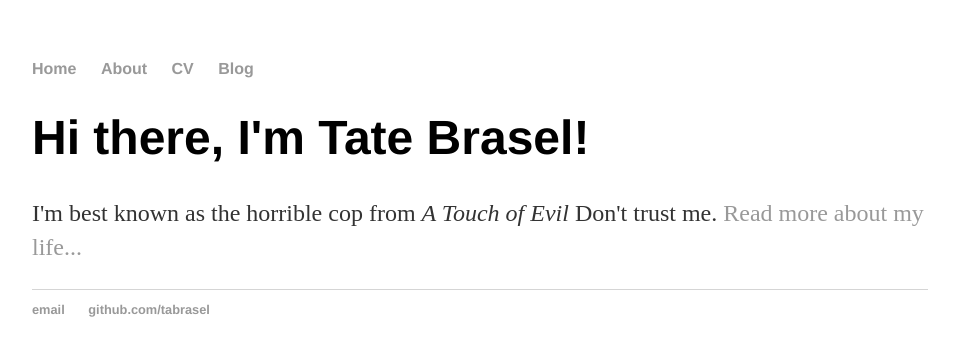
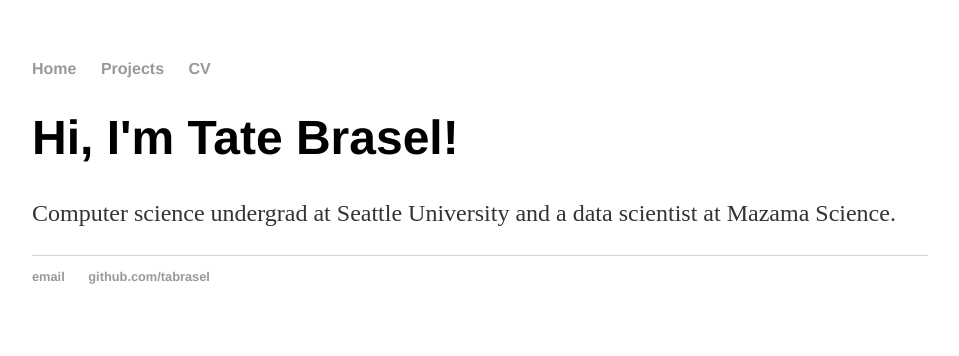
Before and after one commit to tabrasel/tabrasel.github.io, a Jekyll site: the page built from index.html, in a window 1280 px wide. Shown: the top 356 px of the page, without its empty margins (160-1119 px from the left). Built offline with Jekyll 4.4.1, drawn with Linux system fonts in a browser that asks for light colours.

Commit message:
more personal and projects page

```diff
--- a/_layouts/default.html
+++ b/_layouts/default.html
@@ -9,16 +9,15 @@
 			<nav>
 	    		<ul>
 	        		<li><a href="/">Home</a></li>
-		        	<li><a href="/about">About</a></li>
+	        		<li><a href="/projects">Projects</a></li>
 	        		<li><a href="/cv">CV</a></li>
-	        		<li><a href="/blog">Blog</a></li>
-	    		</ul>
+                </ul>
 			</nav>
+
 			<div class="container">
+			{{ content }}
+			</div><!-- /.container -->
 
-			{{ content }}
-
-			</div><!-- /.container -->
 			<footer>
 	    		<ul>
 	        		<li><a href="mailto:tatebrasel@gmail.com">email</a></li>
--- a/index.html
+++ b/index.html
@@ -3,6 +3,6 @@ layout: default
 title: Tate Brasel
 ---
 <div class="blurb">
-	<h1>Hi there, I'm Tate Brasel!</h1>
-	<p>I'm best known as the horrible cop from <em>A Touch of Evil</em> Don't trust me. <a href="/about">Read more about my life...</a></p>
+	<h1>Hi, I'm Tate Brasel!</h1>
+	<p>Computer science undergrad at Seattle University and a data scientist at Mazama Science.</p>
 </div><!-- /.blurb -->
```
Also changed, not shown: projects.html (added, +15 -0 lines).
